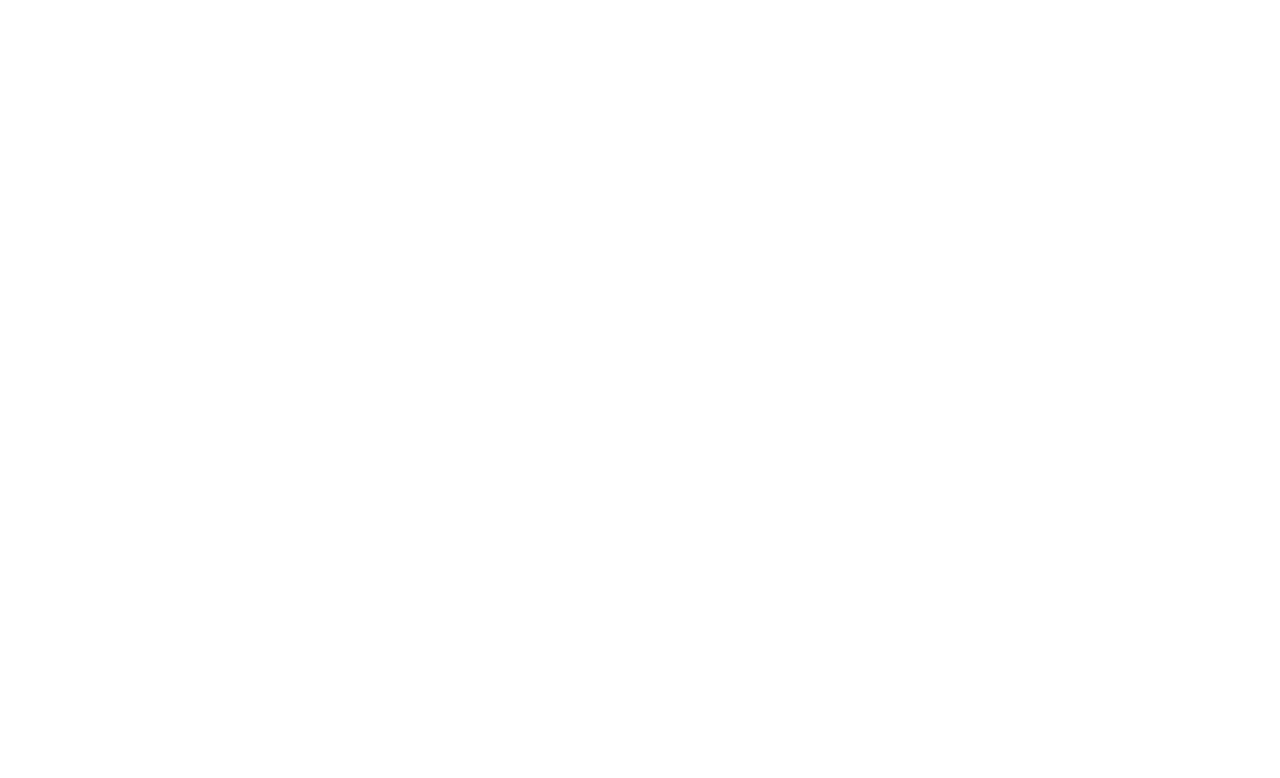
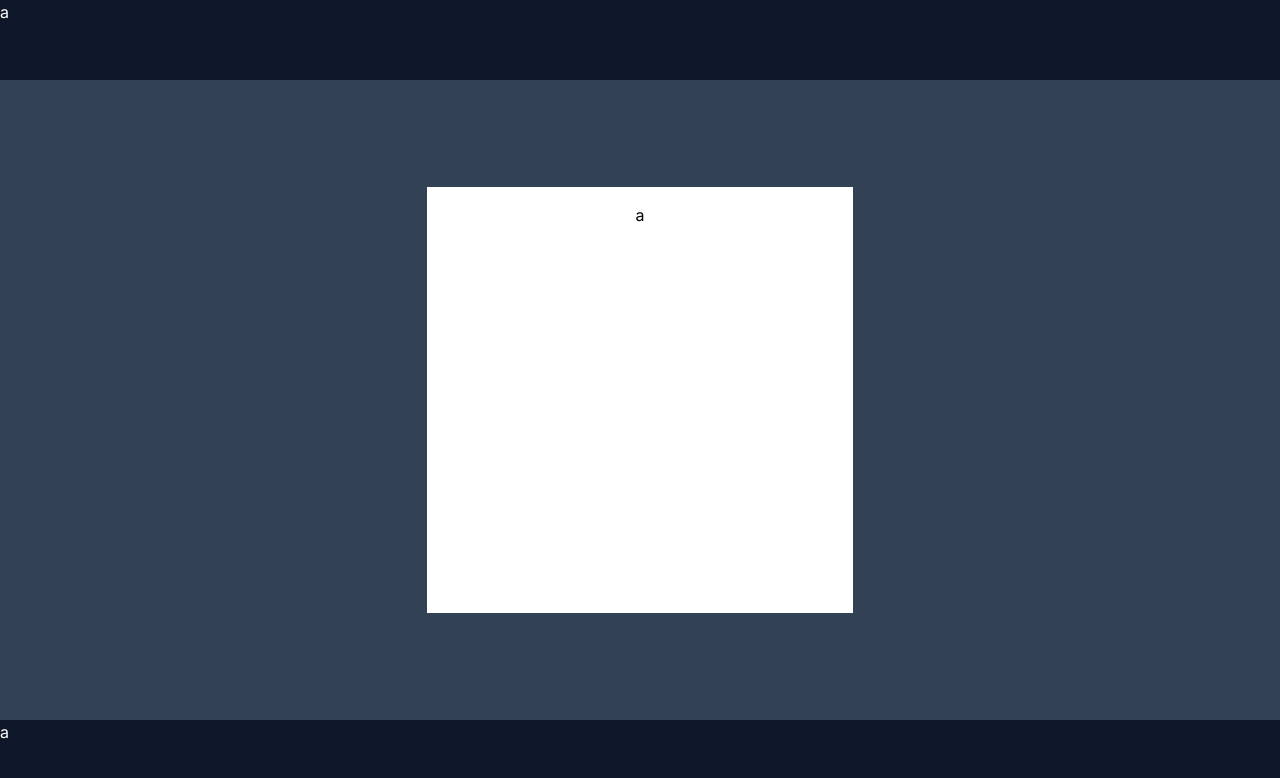
Before and after one commit to gustavomiranda2302/carteira-facil, a React (Vite) app: page /Login in a window 1280 px wide. Shown: the top 778 px of the page. Built offline with nearby package versions, Linux system fonts and the light colour scheme.

Commit message:
feat: layout tela de login

```diff
--- a/src/pages/Login.tsx
+++ b/src/pages/Login.tsx
@@ -1,9 +1,21 @@
+import "../styles/index.css";
 
 export default function Login() {
     return (
-        <div id="teste">
+        <div className=" w-full min-h-screen flex flex-col">
+            <div className="w-full h-[10vh] bg-bg ">
+                <p className="text-white">a</p>
+            </div>
+            <div className="w-full h-[80vh] bg-border flex flex-col justify-center items-center">
+                <div className="bg-white w-1/3 h-2/3 flex flex-col items-center pt-4 shadow-bg" >
+                    <p>a</p>
+                </div>
+            </div>
+            <div className="bg-bg">
+                <p className="text-white w-full h-[10vh]">a</p>
+            </div>
+        </div>
 
-        </div>
 
     )
 }
```
